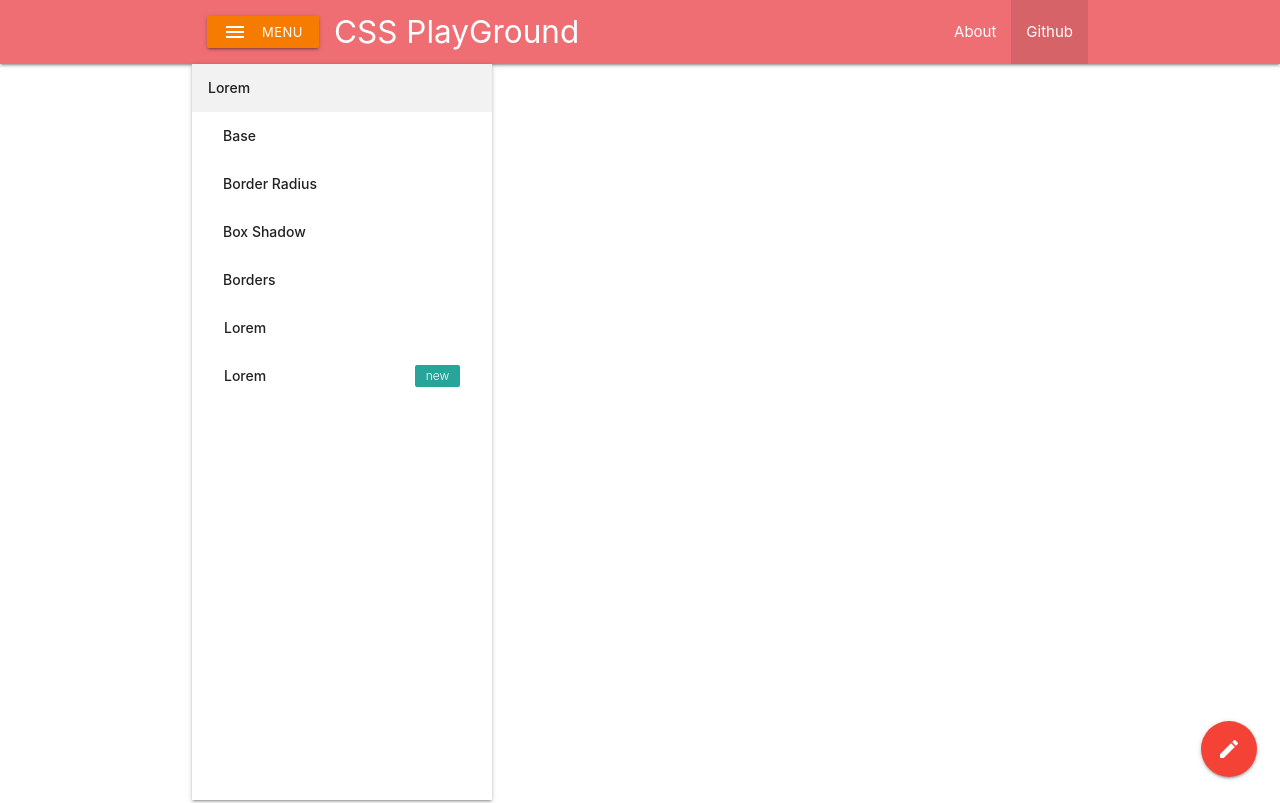
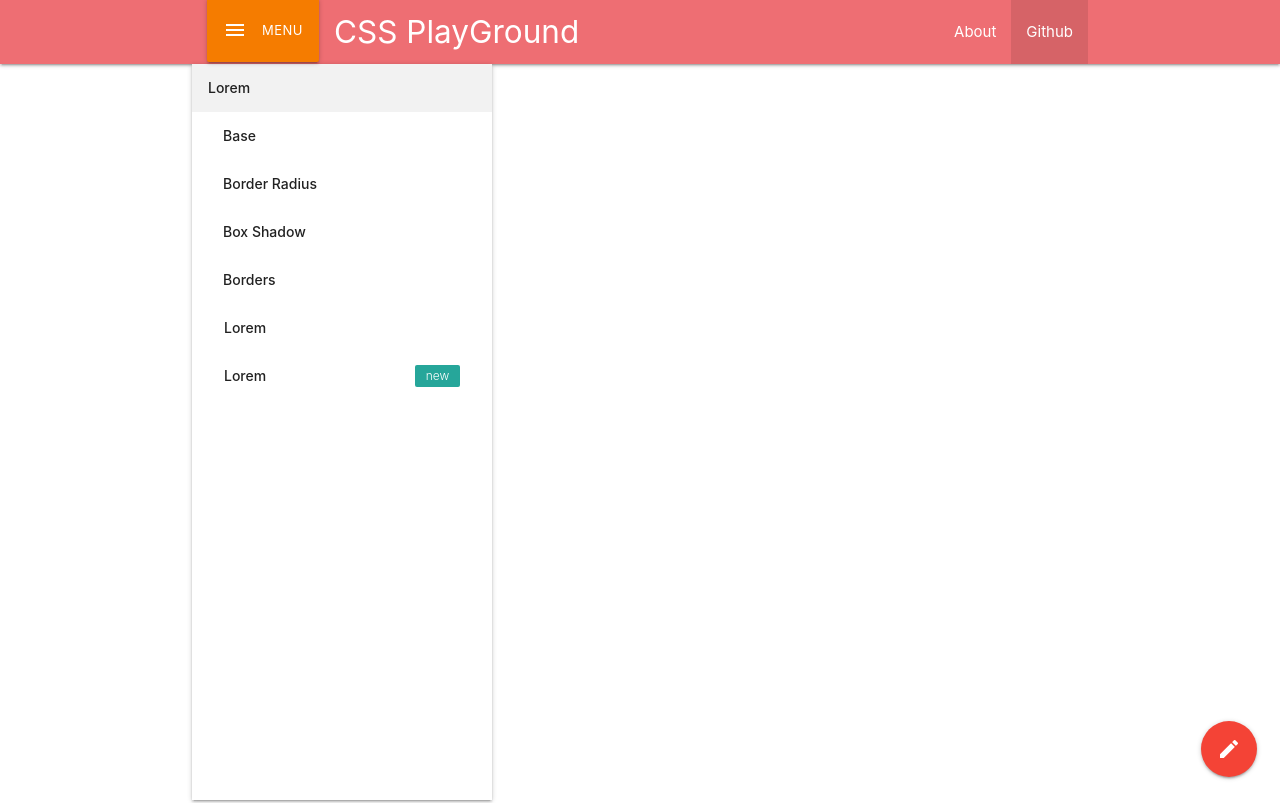
Before and after one commit to Aivirth/CssPlayground, a React (Create React App) app: page /borders in a window 1280 px wide. Shown: the top 803 px of the page. Built offline with nearby package versions, Linux system fonts and the light colour scheme.

Commit message:
Tested out sidenav in Test component

```diff
--- a/src/components/Navigation/Navbar/Navbar.js
+++ b/src/components/Navigation/Navbar/Navbar.js
@@ -9,7 +9,9 @@ export default () => {
           <li>
             <a
               href="#"
-              className="waves-effect waves-light orange darken-2 btn-small"
+              className="waves-effect waves-light orange darken-2 btn-small sidenav-trigger"
+              data-target="slide-out"
+              style={{ display: "inline-block" }}
             >
               <i className="material-icons left">menu</i>
               Menu
--- a/src/components/Navigation/Sidenav/Sidenav.js
+++ b/src/components/Navigation/Sidenav/Sidenav.js
@@ -1,4 +1,4 @@
-import React from "react";
+import React, { PureComponent } from "react";
 import { Link } from "react-router-dom";
 
 export default () => {
--- a/src/components/Test/Test.js
+++ b/src/components/Test/Test.js
@@ -4,9 +4,11 @@ import M from "materialize-css";
 export default class Test extends Component {
   componentDidMount() {
     M.FloatingActionButton.init(this.floating);
+    M.Sidenav.init(this.sidenav);
   }
   render() {
     return (
+      <React.Fragment>
         <div
           className="fixed-action-btn"
           ref={floatingActionButton => {
@@ -39,6 +41,36 @@ export default class Test extends Component {
             </li>
           </ul>
         </div>
+
+        <ul
+          id="slide-out"
+          className="sidenav"
+          ref={sidenav => {
+            this.sidenav = sidenav;
+          }}
+        >
+          <li>
+            <a href="#!">
+              <i className="material-icons">cloud</i>
+              First Link With Icon
+            </a>
+          </li>
+          <li>
+            <a href="#!">Second Link</a>
+          </li>
+          <li>
+            <div className="divider" />
+          </li>
+          <li>
+            <a className="subheader">Subheader</a>
+          </li>
+          <li>
+            <a className="waves-effect" href="#!">
+              Third Link With Waves
+            </a>
+          </li>
+        </ul>
+      </React.Fragment>
     );
   }
 }
```
Lines whose indentation alone changed are shown as unchanged.
